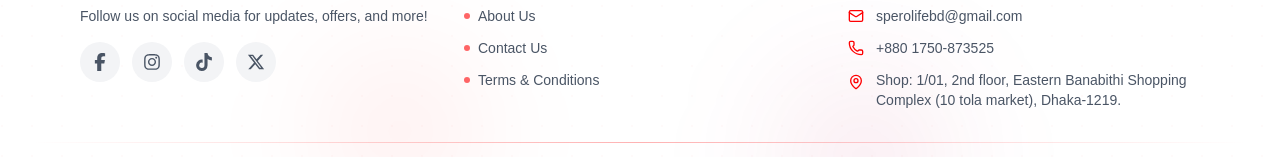
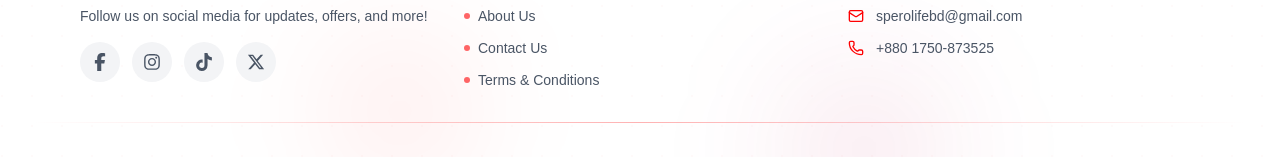
Before and after one commit to JhonyAust/sperolife, a Next.js app in the folder frontend/: page / in a window 1280 px wide. Shown: the part 1016-1173 px from the top of the page. Built offline with nearby package versions, Linux system fonts and the light colour scheme; no server answers.

Commit message:
Update of footer

```diff
--- a/frontend/components/layout/Footer.tsx
+++ b/frontend/components/layout/Footer.tsx
@@ -135,10 +135,10 @@ export default function Footer() {
                 <Phone className="w-4 h-4 mt-0.5 text-[#FE0002]" />
                 <span>+880 1750-873525</span>
               </li>
-              <li className="flex items-start gap-3 hover:text-[#FE0002] transition-colors duration-300">
+              {/* <li className="flex items-start gap-3 hover:text-[#FE0002] transition-colors duration-300">
               <MapPin className="w-4 h-4 mt-1 shrink-0 text-[#FE0002]" />
               <span>Shop: 1/01, 2nd floor, Eastern Banabithi Shopping Complex (10 tola market), Dhaka-1219.</span>
-            </li>
+            </li> */}
             </ul>
           </div>
         </div>
```
